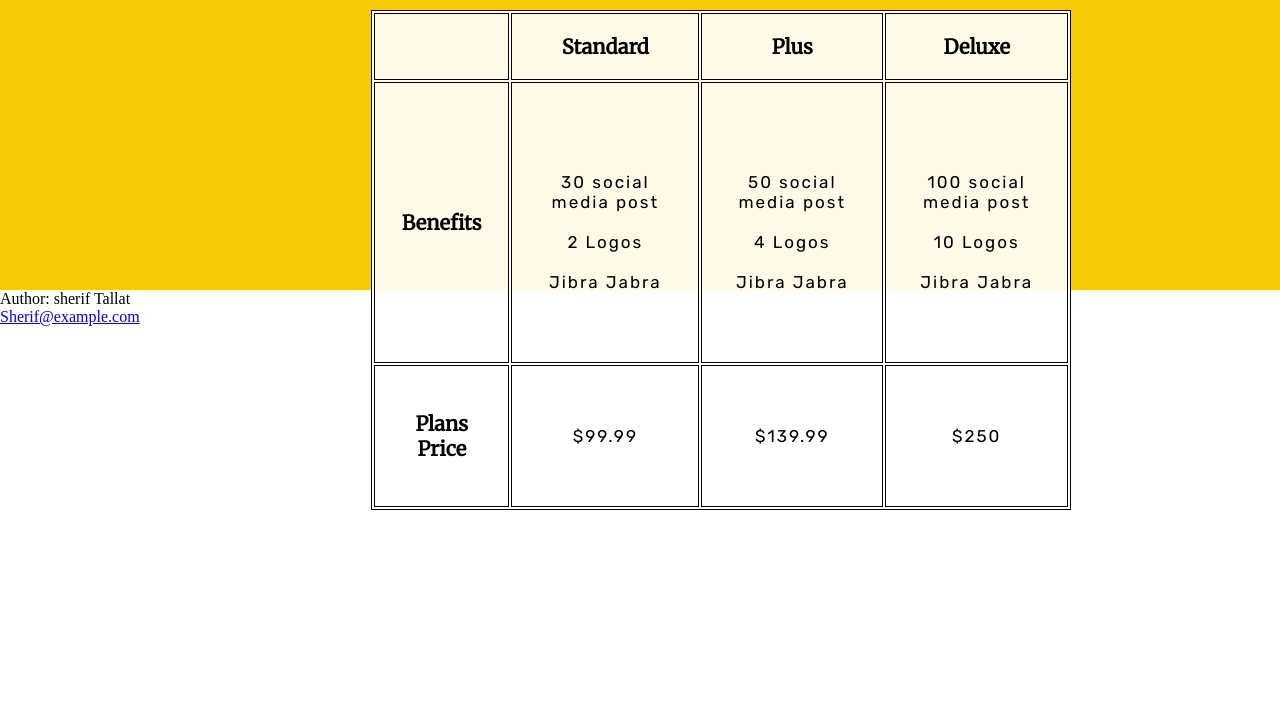
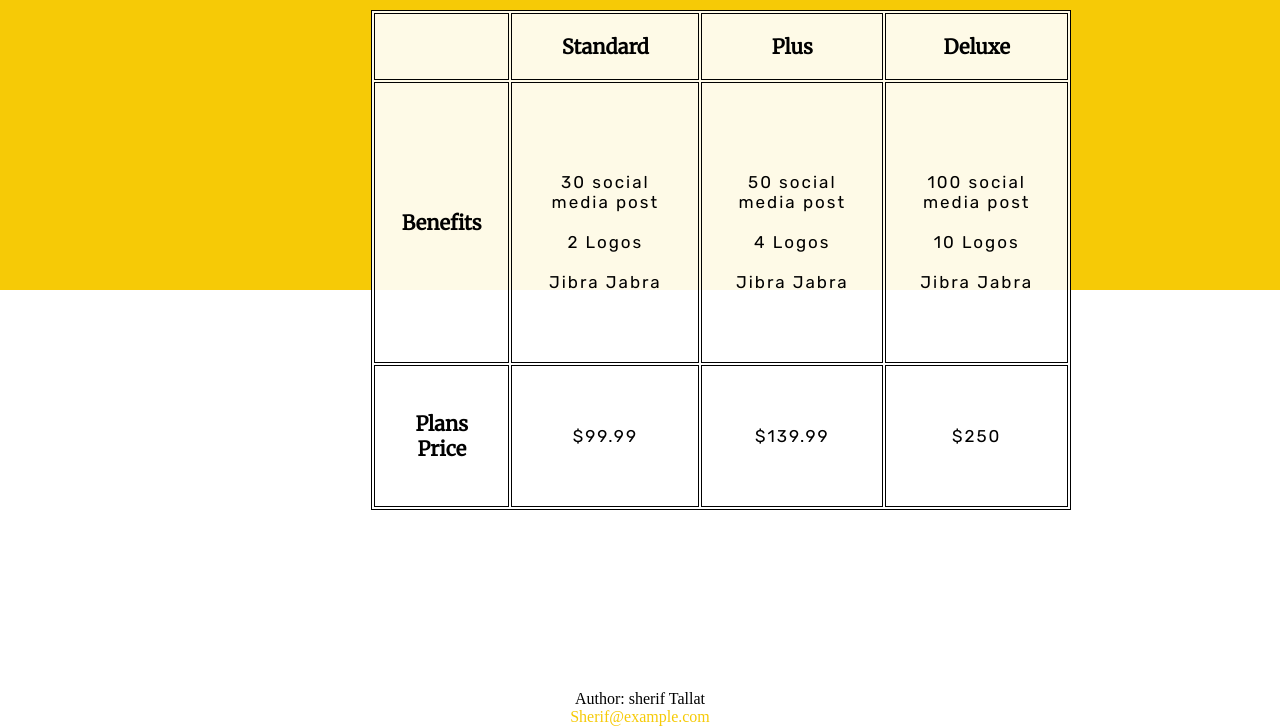
Before and after one commit to Haitsh904/Build-Your-Own-Cheat-Sheet, a plain HTML site: page index.html in a window 1280 px wide. Shown: the part 210-936 px from the top of the page. Before the commit the page ends 800 px from the top, so only its background shows below. Drawn offline with nearby package versions, Linux system fonts and the light colour scheme.

Commit message:
updating footer to style.css

```diff
--- a/Recourses/CSS/style.css
+++ b/Recourses/CSS/style.css
@@ -64,3 +64,18 @@ th {
   font-family: "Merriweather", serif;
   font-size: 20px;
 }
+
+main {
+  height: 400px;
+}
+
+footer {
+  text-align: center;
+}
+
+p a {
+  text-decoration: none;
+  color: rgb(246, 202, 6);
+  box-shadow: rgba(50, 50, 93, 0.25) 0px 50px 100px -20px,
+    rgba(0, 0, 0, 0.3) 0px 30px 60px -30px;
+}
```
